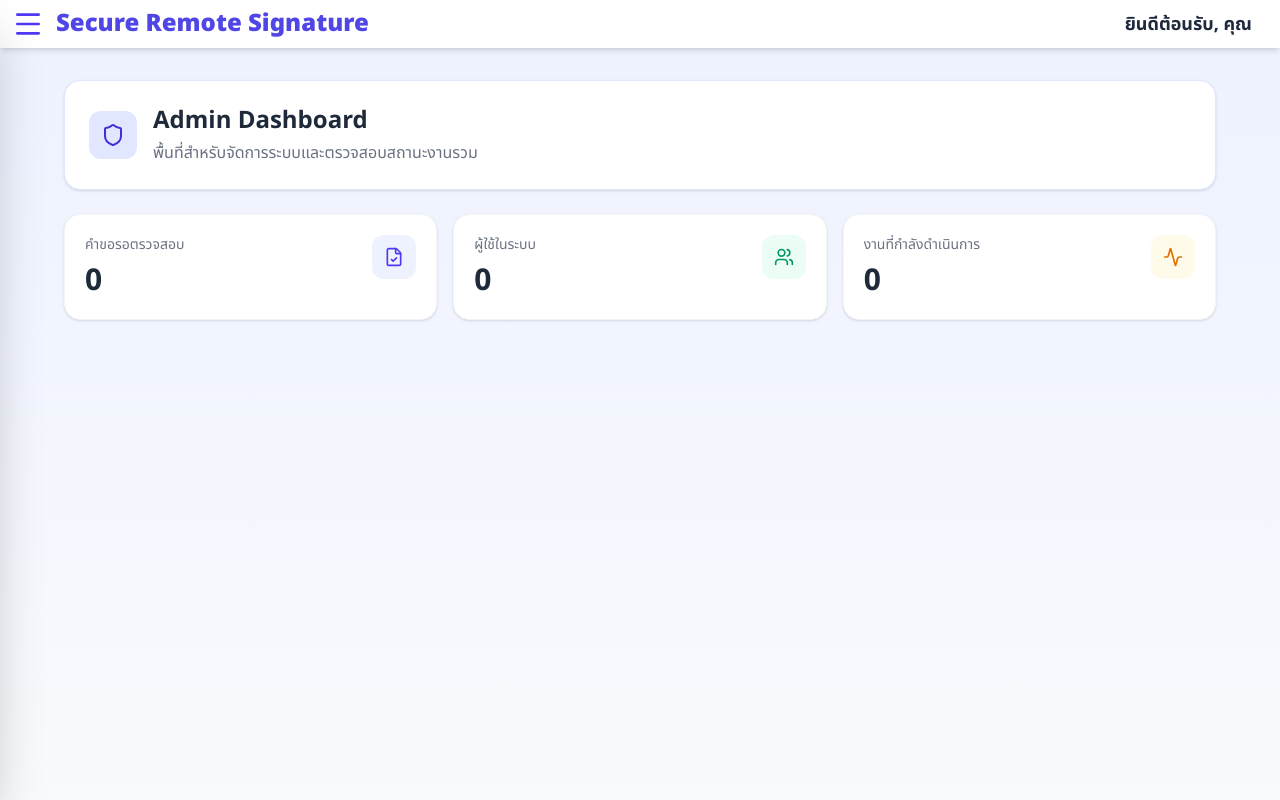
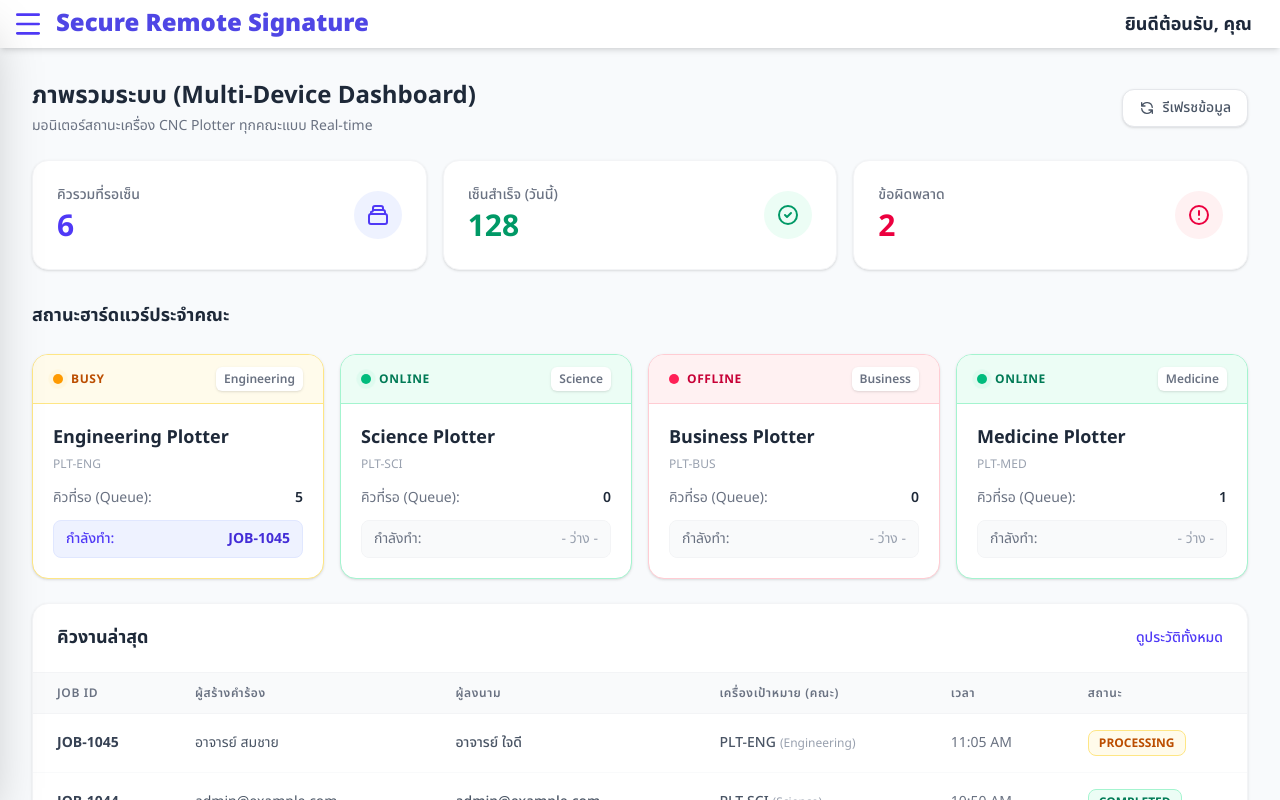
Before and after one commit to Secure-Remote-signature/RemoteSecureSignature, a Next.js app in the folder frontend/: page /admin/dashboard in a window 1280 px wide. Built offline with nearby package versions, Linux system fonts and the light colour scheme; no server answers; sample sign-in values are in the browser's storage.

Commit message:
feat(admin): enhance Admin Dashboard with real-time CNC plotter status and job overview

```diff
--- a/frontend/app/admin/dashboard/page.tsx
+++ b/frontend/app/admin/dashboard/page.tsx
@@ -1,63 +1,185 @@
 "use client";
 
-import { Shield, FileCheck, Users, Activity } from "lucide-react";
+import React from "react";
+import { useRouter } from "next/navigation";
 
-const cards = [
-  {
-    title: "คำขอรอตรวจสอบ",
-    value: "0",
-    icon: FileCheck,
-    color: "text-indigo-600",
-    bg: "bg-indigo-50",
-  },
-  {
-    title: "ผู้ใช้ในระบบ",
-    value: "0",
-    icon: Users,
-    color: "text-emerald-600",
-    bg: "bg-emerald-50",
-  },
-  {
-    title: "งานที่กำลังดำเนินการ",
-    value: "0",
-    icon: Activity,
-    color: "text-amber-600",
-    bg: "bg-amber-50",
-  },
+const overallStats = {
+  totalQueue: 6,
+  completedToday: 128,
+  failedToday: 2,
+};
+
+const plotters = [
+  { id: "PLT-ENG", name: "Engineering Plotter", faculty: "Engineering", status: "BUSY", queue: 5, currentJob: "JOB-1045" },
+  { id: "PLT-SCI", name: "Science Plotter", faculty: "Science", status: "ONLINE", queue: 0, currentJob: null },
+  { id: "PLT-BUS", name: "Business Plotter", faculty: "Business", status: "OFFLINE", queue: 0, currentJob: null },
+  { id: "PLT-MED", name: "Medicine Plotter", faculty: "Medicine", status: "ONLINE", queue: 1, currentJob: null },
+];
+
+const recentJobs = [
+  { id: "JOB-1045", user: "อาจารย์ สมชาย", signatory: "อาจารย์ ใจดี", faculty: "Engineering", machine: "PLT-ENG", time: "11:05 AM", status: "PROCESSING" },
+  { id: "JOB-1044", user: "admin@example.com", signatory: "admin@example.com", faculty: "Science", machine: "PLT-SCI", time: "10:50 AM", status: "COMPLETED" },
+  { id: "JOB-1043", user: "student1@example.com", signatory: "student1@example.com", faculty: "Engineering", machine: "PLT-ENG", time: "10:45 AM", status: "COMPLETED" },
+  { id: "JOB-1042", user: "test@example.com", signatory: "test@example.com", faculty: "Business", machine: "PLT-BUS", time: "10:30 AM", status: "FAILED" },
 ];
 
 export default function AdminDashboardPage() {
+  const router = useRouter();
+  const getStatusStyle = (status: string) => {
+    switch (status) {
+      case "ONLINE":
+      case "COMPLETED":
+        return { color: "text-emerald-700", bg: "bg-emerald-50", border: "border-emerald-200", dot: "bg-emerald-500", ping: "bg-emerald-400" };
+      case "BUSY":
+      case "PROCESSING":
+        return { color: "text-amber-700", bg: "bg-amber-50", border: "border-amber-200", dot: "bg-amber-500", ping: "bg-amber-400" };
+      case "OFFLINE":
+      case "FAILED":
+        return { color: "text-rose-700", bg: "bg-rose-50", border: "border-rose-200", dot: "bg-rose-500", ping: null };
+      default:
+        return { color: "text-gray-700", bg: "bg-gray-50", border: "border-gray-200", dot: "bg-gray-400", ping: null };
+    }
+  };
+
   return (
-    <section className="min-h-full bg-linear-to-b from-[#EEF2FF] to-[#F8FAFC] p-6 pi:p-8">
-      <div className="max-w-6xl mx-auto">
-        <div className="rounded-2xl bg-white p-6 shadow-sm border border-indigo-100 flex items-center gap-4">
-          <div className="p-3 rounded-xl bg-indigo-100 text-indigo-700">
-            <Shield className="w-6 h-6" />
+    <section className="min-h-full bg-[#F8FAFC] p-6 pi:p-8">
+      <div className="max-w-7xl mx-auto space-y-6">
+
+        <div className="flex flex-col sm:flex-row justify-between items-start sm:items-center gap-4">
+          <div>
+            <h1 className="text-2xl font-bold text-gray-800">ภาพรวมระบบ (Multi-Device Dashboard)</h1>
+            <p className="text-sm text-gray-500 mt-1">มอนิเตอร์สถานะเครื่อง CNC Plotter ทุกคณะแบบ Real-time</p>
           </div>
-          <div>
-            <h1 className="text-2xl font-bold text-gray-800">Admin Dashboard</h1>
-            <p className="text-gray-500 mt-1">พื้นที่สำหรับจัดการระบบและตรวจสอบสถานะงานรวม</p>
+          <button className="px-4 py-2 bg-white border border-gray-200 rounded-xl text-sm font-medium text-gray-600 hover:bg-gray-50 transition-colors shadow-sm flex items-center gap-2">
+            <svg className="w-4 h-4" fill="none" stroke="currentColor" viewBox="0 0 24 24"><path strokeLinecap="round" strokeLinejoin="round" strokeWidth="2" d="M4 4v5h.582m15.356 2A8.001 8.001 0 004.582 9m0 0H9m11 11v-5h-.581m0 0a8.003 8.003 0 01-15.357-2m15.357 2H15"></path></svg>
+            รีเฟรชข้อมูล
+          </button>
+        </div>
+
+        <div className="grid grid-cols-1 md:grid-cols-3 gap-4">
+          <div className="bg-white p-6 rounded-2xl border border-gray-100 shadow-sm flex items-center justify-between">
+            <div>
+              <p className="text-sm font-medium text-gray-500 mb-1">คิวรวมที่รอเซ็น</p>
+              <h3 className="text-3xl font-bold text-indigo-600">{overallStats.totalQueue}</h3>
+            </div>
+            <div className="w-12 h-12 bg-indigo-50 rounded-full flex items-center justify-center text-indigo-600">
+              <svg className="w-6 h-6" fill="none" stroke="currentColor" viewBox="0 0 24 24"><path strokeLinecap="round" strokeLinejoin="round" strokeWidth="2" d="M19 11H5m14 0a2 2 0 012 2v6a2 2 0 01-2 2H5a2 2 0 01-2-2v-6a2 2 0 012-2m14 0V9a2 2 0 00-2-2M5 11V9a2 2 0 002-2m0 0V5a2 2 0 012-2h6a2 2 0 012 2v2M7 7h10"></path></svg>
+            </div>
+          </div>
+          <div className="bg-white p-6 rounded-2xl border border-gray-100 shadow-sm flex items-center justify-between">
+            <div>
+              <p className="text-sm font-medium text-gray-500 mb-1">เซ็นสำเร็จ (วันนี้)</p>
+              <h3 className="text-3xl font-bold text-emerald-600">{overallStats.completedToday}</h3>
+            </div>
+            <div className="w-12 h-12 bg-emerald-50 rounded-full flex items-center justify-center text-emerald-600">
+              <svg className="w-6 h-6" fill="none" stroke="currentColor" viewBox="0 0 24 24"><path strokeLinecap="round" strokeLinejoin="round" strokeWidth="2" d="M9 12l2 2 4-4m6 2a9 9 0 11-18 0 9 9 0 0118 0z"></path></svg>
+            </div>
+          </div>
+          <div className="bg-white p-6 rounded-2xl border border-gray-100 shadow-sm flex items-center justify-between">
+            <div>
+              <p className="text-sm font-medium text-gray-500 mb-1">ข้อผิดพลาด</p>
+              <h3 className="text-3xl font-bold text-rose-600">{overallStats.failedToday}</h3>
+            </div>
+            <div className="w-12 h-12 bg-rose-50 rounded-full flex items-center justify-center text-rose-600">
+              <svg className="w-6 h-6" fill="none" stroke="currentColor" viewBox="0 0 24 24"><path strokeLinecap="round" strokeLinejoin="round" strokeWidth="2" d="M12 8v4m0 4h.01M21 12a9 9 0 11-18 0 9 9 0 0118 0z"></path></svg>
+            </div>
           </div>
         </div>
 
-        <div className="grid grid-cols-1 md:grid-cols-2 xl:grid-cols-3 gap-4 mt-6">
-          {cards.map((card) => (
-            <article
-              key={card.title}
-              className="rounded-2xl bg-white border border-gray-100 shadow-sm p-5 hover:shadow-md transition-shadow"
-            >
-              <div className="flex items-start justify-between">
-                <div>
-                  <p className="text-sm text-gray-500">{card.title}</p>
-                  <p className="text-3xl font-bold text-gray-800 mt-2">{card.value}</p>
+        <h2 className="text-lg font-bold text-gray-800 pt-2">สถานะฮาร์ดแวร์ประจำคณะ</h2>
+        <div className="grid grid-cols-1 md:grid-cols-2 xl:grid-cols-4 gap-4">
+          {plotters.map((plotter) => {
+            const style = getStatusStyle(plotter.status);
+            return (
+              <div key={plotter.id} className={`bg-white rounded-2xl border ${style.border} shadow-sm overflow-hidden flex flex-col transition-all hover:shadow-md`}>
+                <div className={`px-5 py-3 border-b ${style.border} ${style.bg} flex justify-between items-center`}>
+                  <div className="flex items-center gap-2">
+                    {/* ไฟสถานะกระพริบ */}
+                    <span className="relative flex h-2.5 w-2.5">
+                      {style.ping && <span className={`animate-ping absolute inline-flex h-full w-full rounded-full opacity-75 ${style.ping}`}></span>}
+                      <span className={`relative inline-flex rounded-full h-2.5 w-2.5 ${style.dot}`}></span>
+                    </span>
+                    <span className={`text-xs font-bold tracking-wider ${style.color}`}>{plotter.status}</span>
+                  </div>
+                  <span className="text-xs font-semibold text-gray-500 bg-white px-2 py-1 rounded-md shadow-sm">{plotter.faculty}</span>
                 </div>
-                <div className={`p-3 rounded-xl ${card.bg} ${card.color}`}>
-                  <card.icon className="w-5 h-5" />
+
+                <div className="p-5 flex-1 flex flex-col">
+                  <h3 className="text-lg font-bold text-gray-800 mb-1">{plotter.name}</h3>
+                  <p className="text-xs text-gray-400 mb-4 font-mono">{plotter.id}</p>
+
+                  <div className="mt-auto space-y-3">
+                    <div className="flex justify-between items-center text-sm">
+                      <span className="text-gray-500">คิวที่รอ (Queue):</span>
+                      <span className="font-semibold text-gray-800">{plotter.queue}</span>
+                    </div>
+                    {plotter.currentJob ? (
+                      <div className="flex justify-between items-center text-sm bg-indigo-50 px-3 py-2 rounded-lg border border-indigo-100">
+                        <span className="text-indigo-600 font-medium">กำลังทำ:</span>
+                        <span className="font-bold text-indigo-700">{plotter.currentJob}</span>
+                      </div>
+                    ) : (
+                      <div className="flex justify-between items-center text-sm bg-gray-50 px-3 py-2 rounded-lg border border-gray-100">
+                        <span className="text-gray-500">กำลังทำ:</span>
+                        <span className="text-gray-400">- ว่าง -</span>
+                      </div>
+                    )}
+                  </div>
                 </div>
               </div>
-            </article>
-          ))}
+            );
+          })}
         </div>
+
+        <div className="bg-white rounded-2xl border border-gray-100 shadow-sm overflow-hidden">
+          <div className="px-6 py-5 border-b border-gray-100 flex justify-between items-center">
+            <h2 className="text-lg font-bold text-gray-800">คิวงานล่าสุด</h2>
+            <button
+              onClick={() => router.push('/admin/jobHistory')}
+              className="text-sm text-indigo-600 hover:text-indigo-800 font-medium transition-colors" >
+              ดูประวัติทั้งหมด
+            </button>
+          </div>
+          <div className="overflow-x-auto">
+            <table className="w-full text-left">
+              <thead className="bg-gray-50">
+                <tr>
+                  <th className="px-6 py-3 text-xs font-semibold text-gray-500 uppercase tracking-wider border-b border-gray-100">Job ID</th>
+                  <th className="px-6 py-3 text-xs font-semibold text-gray-500 uppercase tracking-wider border-b border-gray-100">ผู้สร้างคำร้อง</th>
+                  <th className="px-6 py-3 text-xs font-semibold text-gray-500 uppercase tracking-wider border-b border-gray-100">ผู้ลงนาม</th>
+                  <th className="px-6 py-3 text-xs font-semibold text-gray-500 uppercase tracking-wider border-b border-gray-100">เครื่องเป้าหมาย (คณะ)</th>
+                  <th className="px-6 py-3 text-xs font-semibold text-gray-500 uppercase tracking-wider border-b border-gray-100">เวลา</th>
+                  <th className="px-6 py-3 text-xs font-semibold text-gray-500 uppercase tracking-wider border-b border-gray-100">สถานะ</th>
+                </tr>
+              </thead>
+              <tbody>
+                {recentJobs.map((job) => {
+                  const style = getStatusStyle(job.status);
+                  return (
+                    <tr key={job.id} className="border-b border-gray-50 hover:bg-gray-50/50 transition-colors last:border-0">
+                      <td className="px-6 py-4 text-sm font-bold text-gray-700">{job.id}</td>
+                      <td className="px-6 py-4 text-sm text-gray-600">{job.user}</td>
+                      <td className="px-6 py-4 text-sm text-gray-600">
+                        <span className="font-medium">{job.signatory}</span>
+                      </td>
+                      <td className="px-6 py-4 text-sm text-gray-600">
+                        <span className="font-medium">{job.machine}</span>
+                        <span className="text-xs text-gray-400 ml-1">({job.faculty})</span>
+                      </td>
+                      <td className="px-6 py-4 text-sm text-gray-500">{job.time}</td>
+                      <td className="px-6 py-4">
+                        <span className={`inline-flex items-center px-2.5 py-1 text-xs font-bold rounded-lg border ${style.border} ${style.bg} ${style.color}`}>
+                          {job.status}
+                        </span>
+                      </td>
+                    </tr>
+                  );
+                })}
+              </tbody>
+            </table>
+          </div>
+        </div>
+
       </div>
     </section>
   );
```
